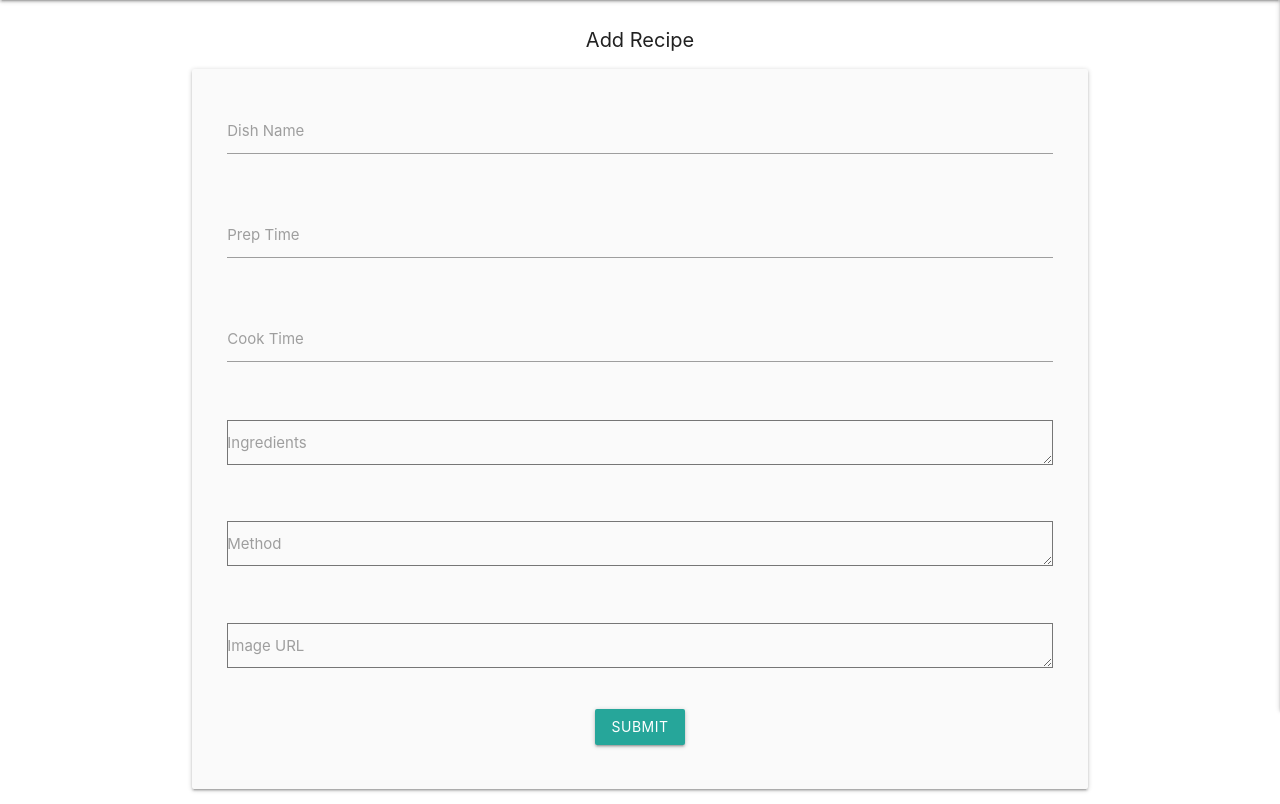
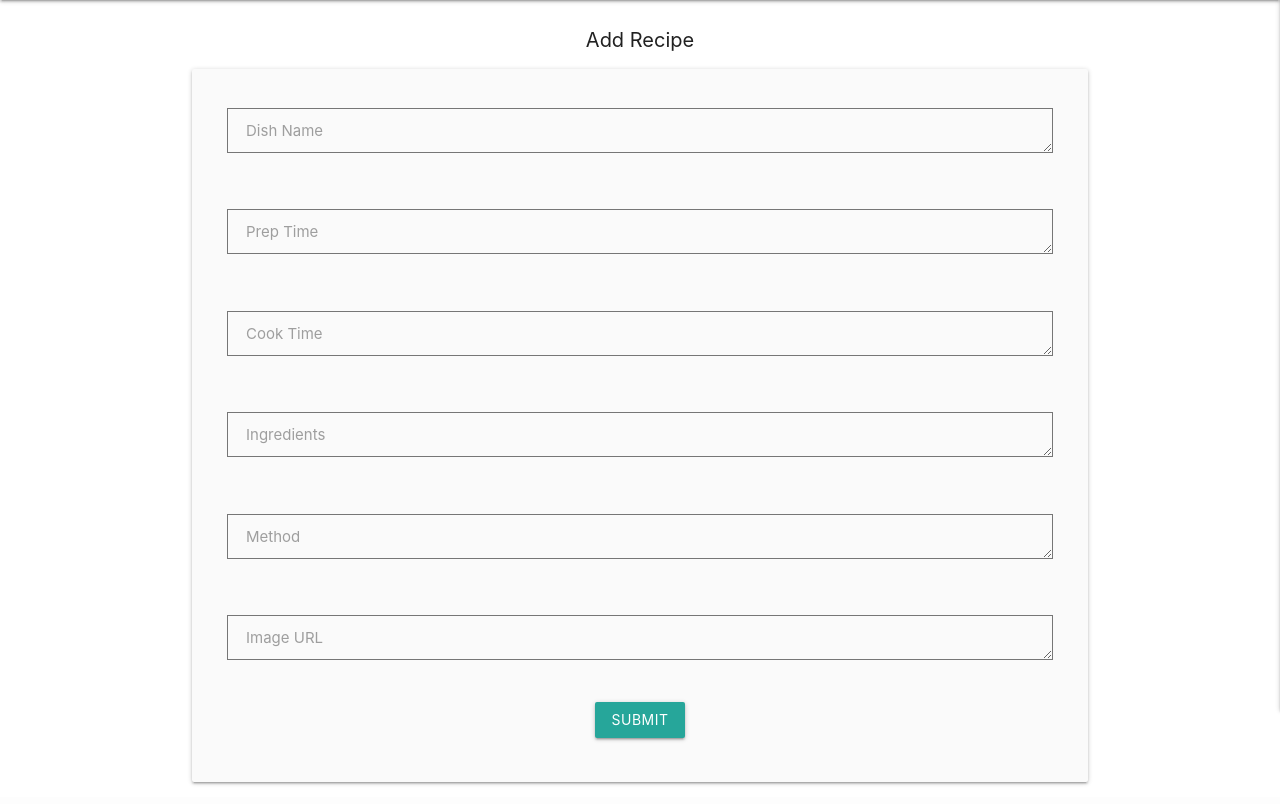
Before and after one commit to JimEv87/MS3, a Flask app: page /add_recipe in a window 1280 px wide. Shown: the part 150-954 px from the top of the page. Run offline with Flask 2, Linux system fonts and the light colour scheme; some libraries are stand-ins or nearby versions.

Commit message:
styled add_recipe input boxes

```diff
--- a/static/css/style.css
+++ b/static/css/style.css
@@ -105,6 +105,14 @@ h3 {
     animation: unset;
 }
 
+.input-field.col label {
+    left: 2rem;
+}
+
+.input-field>label:not(.label-icon).active {
+        transform: translateY(-25px)
+}
+
 @keyframes glowing {
   0% {
     background-color: #160eed;
--- a/templates/add_recipe.html
+++ b/templates/add_recipe.html
@@ -7,19 +7,19 @@
     <form class="col s12" method="POST" action="{{ url_for('add_recipe') }}">
         <div class="row">
             <div class="input-field col s12">
-                <input id="dish_name" name="dish_name" minlength="3" maxlength="50" type="text" class="validate" required>
+                 <textarea id="dish_name" name="dish_name" minlength="3" maxlength="50" type="text" class="validate" required></textarea>
                 <label for="dish_name">Dish Name</label>
             </div>
         </div>
         <div class="row">
             <div class="input-field col s12">
-                <input id="prep_time" name="prep_time" type="number" class="validate">
+                <textarea id="prep_time" name="prep_time" type="number" class="validate"></textarea>
                 <label for="prep_time">Prep Time</label>
             </div>
         </div>
         <div class="row">
             <div class="input-field col s12">
-                <input id="cook_time" name="cook_time" type="number" class="validate">
+                <textarea id="cook_time" name="cook_time" type="number" class="validate"></textarea>
                 <label for="cook_time">Cook Time</label>
             </div>
         </div>
```
